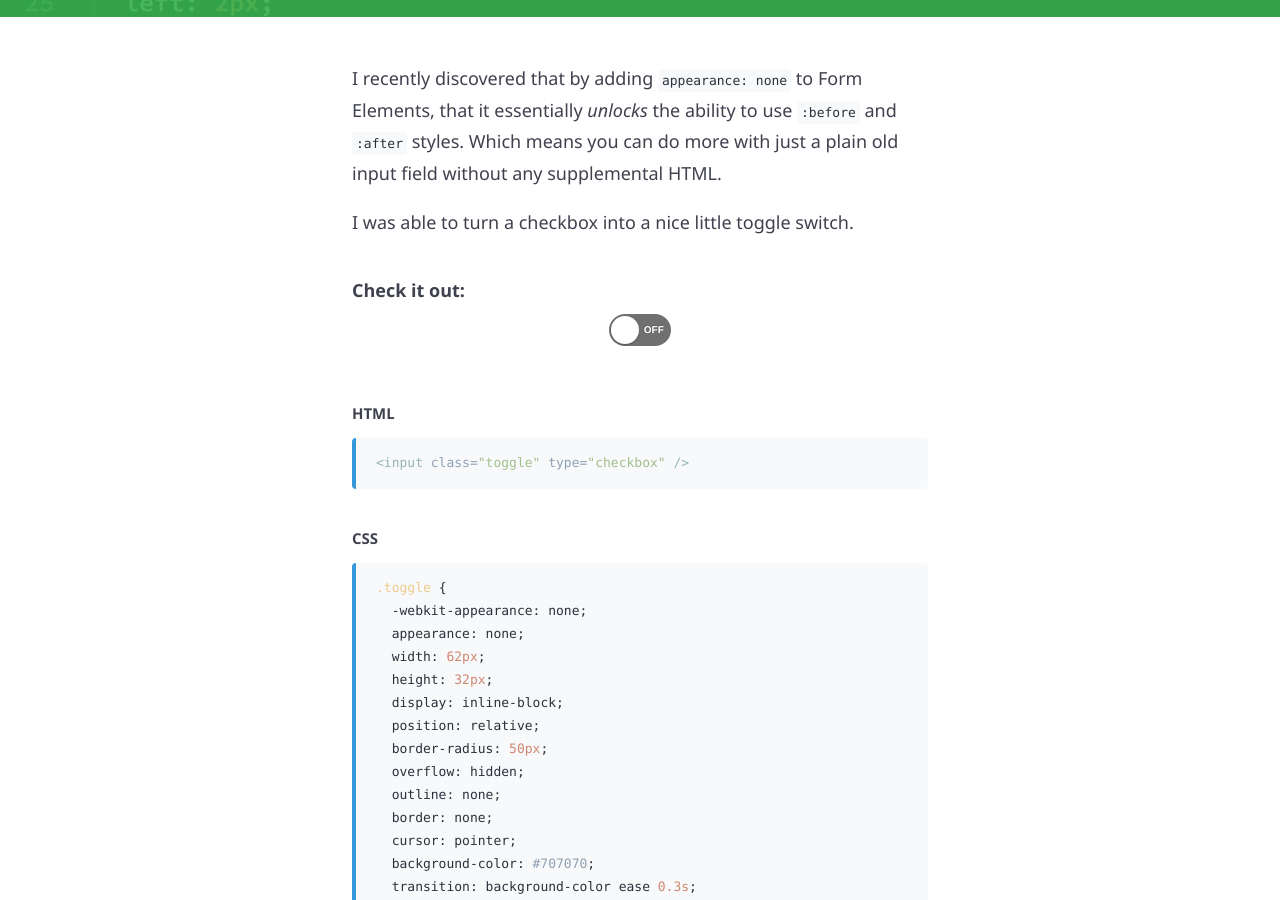
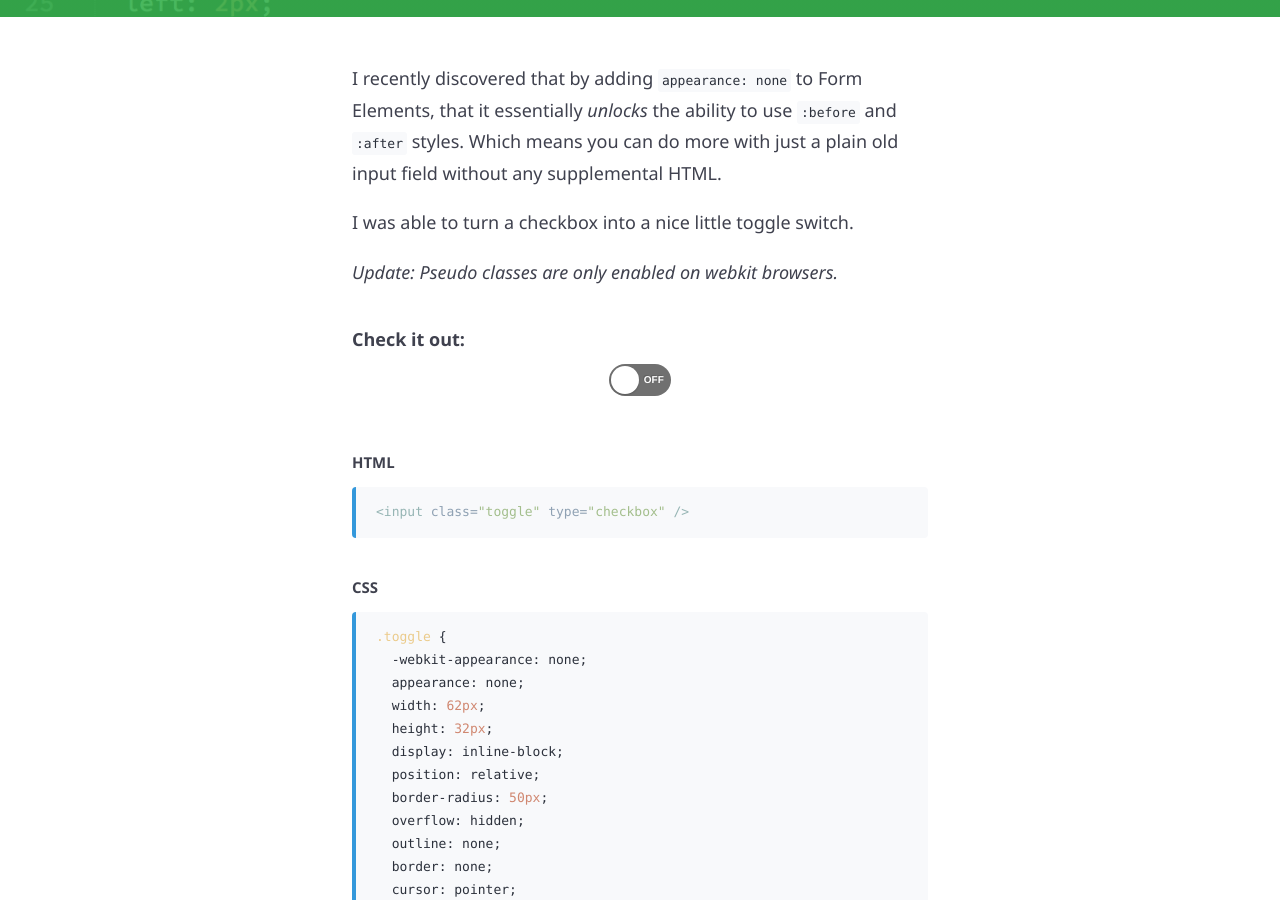
Before and after one commit to danklammer/danklammer.github.io, a Jekyll site: the page built from articles/_posts/2015-02-05-simple-css-toggle-switch.md, in a window 1280 px wide and 900 px high, scrolled down 613 px. Built offline with Jekyll 4.4.1, drawn with Linux system fonts in a browser that asks for light colours.

Commit message:
Update: message

```diff
--- a/articles/_posts/2015-02-05-simple-css-toggle-switch.md
+++ b/articles/_posts/2015-02-05-simple-css-toggle-switch.md
@@ -15,6 +15,8 @@ modulecss:
 I recently discovered that by adding `appearance: none` to Form Elements, that it essentially *unlocks* the ability to use `:before` and `:after` styles. Which means you can do more with just a plain old input field without any supplemental HTML.
 
 I was able to turn a checkbox into a nice little toggle switch.
+
+ *Update: Pseudo classes are only enabled on webkit browsers.*
 
 #### **Check it out:**
 
```
